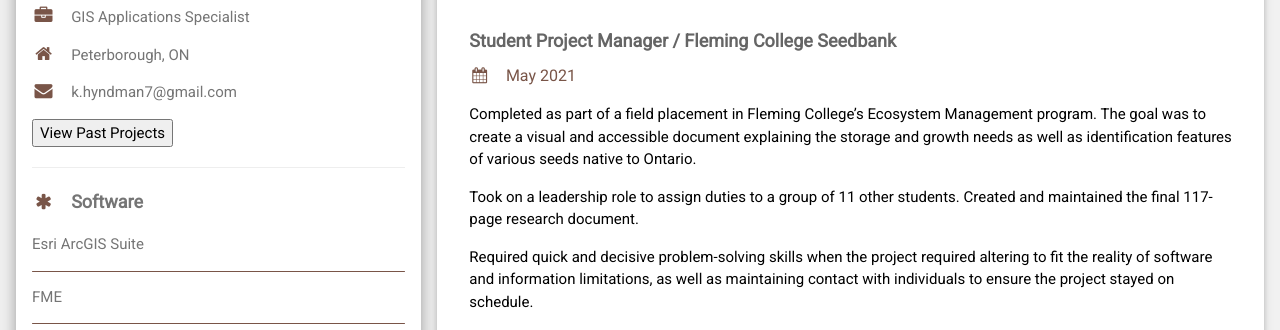
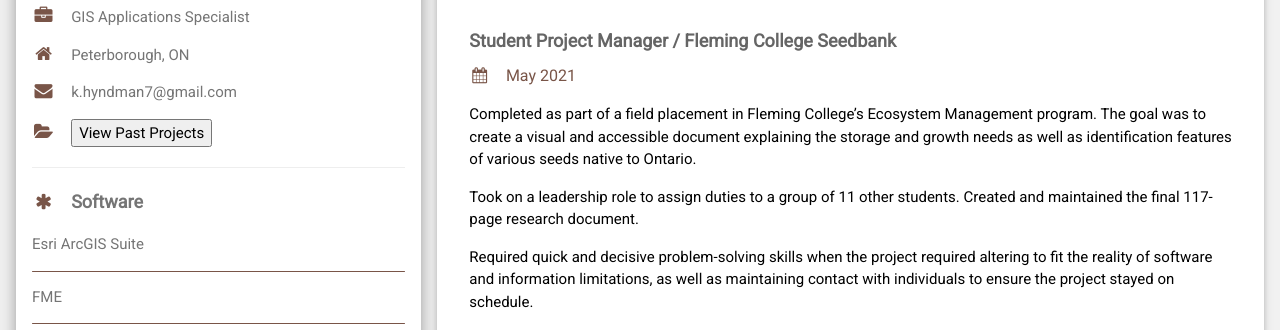
Before and after one commit to khynd/khynd.github.io, a plain HTML site: page index.html in a window 1280 px wide. Shown: the part 396-726 px from the top of the page. Drawn offline with nearby package versions, Linux system fonts and the light colour scheme.

Commit message:
button image prev

```diff
--- a/index.html
+++ b/index.html
@@ -41,7 +41,7 @@ a.ftr:hover {color:LightGrey;}
           <p><i class="fa fa-briefcase fa-fw w3-margin-right w3-large w3-text-brown"></i>GIS Applications Specialist</p>
           <p><i class="fa fa-home fa-fw w3-margin-right w3-large w3-text-brown"></i>Peterborough, ON</p>
           <p><i class="fa fa-envelope fa-fw w3-margin-right w3-large w3-text-brown"></i>k.hyndman7@gmail.com</p>
-          <button type="button" onclick="location.href='https://khynd.github.io/pastprojects.html'">View Past Projects</button>
+          <p><i class="fa fa-folder-open fa-fw w3-margin-right w3-large w3-text-brown"></i><button type="button" onclick="location.href='https://khynd.github.io/pastprojects.html'">View Past Projects</button></p>
           <hr>
 
           <p class="w3-large"><b><i class="fa fa-asterisk fa-fw w3-margin-right w3-text-brown"></i>Software</b></p>
```
